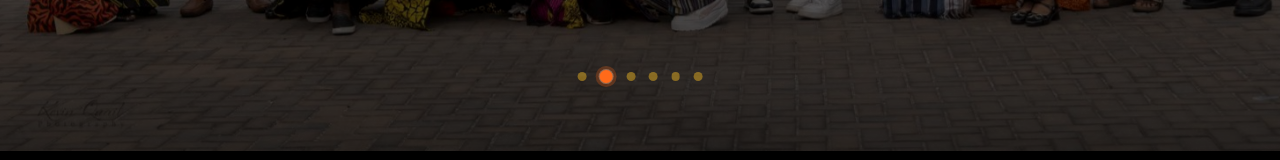
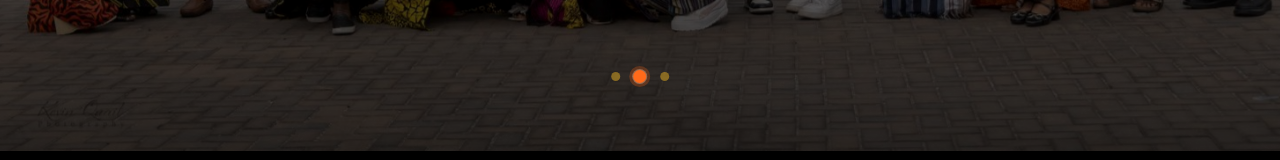
Before and after one commit to ronaldwopara/assoc, a Next.js app: page / in a window 1280 px wide. Shown: the part 649-809 px from the top of the page. Built offline with nearby package versions, Linux system fonts and the light colour scheme.

Commit message:
Refactor hero carousel dot indicators to maintain a fixed count of 3, ensuring active dot cycles correctly during transitions.

```diff
--- a/components/hero-carousel.tsx
+++ b/components/hero-carousel.tsx
@@ -13,6 +13,11 @@ const SLIDES = [
 ];
 
 const SLIDE_DURATION = 5550;
+
+// The indicator row stays at a fixed 3 dots regardless of how many photos
+// are in SLIDES — the active dot cycles through all 3 positions as slides
+// advance, so it moves on every transition.
+const DOT_COUNT = 3;
 
 export function HeroCarousel() {
   const [active, setActive] = useState(0);
@@ -64,14 +69,14 @@ export function HeroCarousel() {
       <div className="hero-carousel-grain" aria-hidden />
 
       <div className="hero-carousel-dots">
-        {SLIDES.map((_, dotIndex) => (
+        {Array.from({ length: DOT_COUNT }, (_, dotIndex) => (
           <button
             key={dotIndex}
             type="button"
             className="hero-carousel-dot"
-            data-active={active === dotIndex}
+            data-active={active % DOT_COUNT === dotIndex}
             aria-label={`Show photo ${dotIndex + 1}`}
-            aria-current={active === dotIndex}
+            aria-current={active % DOT_COUNT === dotIndex}
             onClick={() => {
               setActive(dotIndex);
               setTick((t) => t + 1);
```
